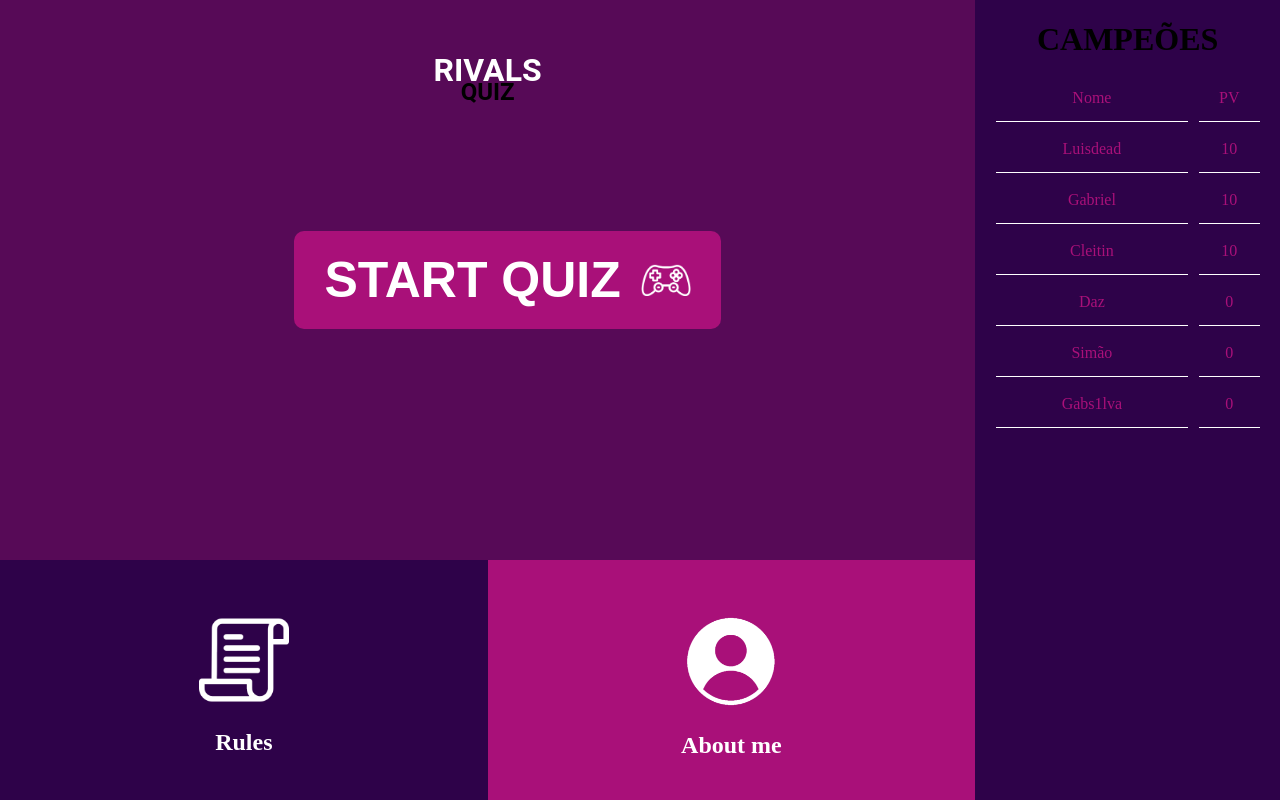
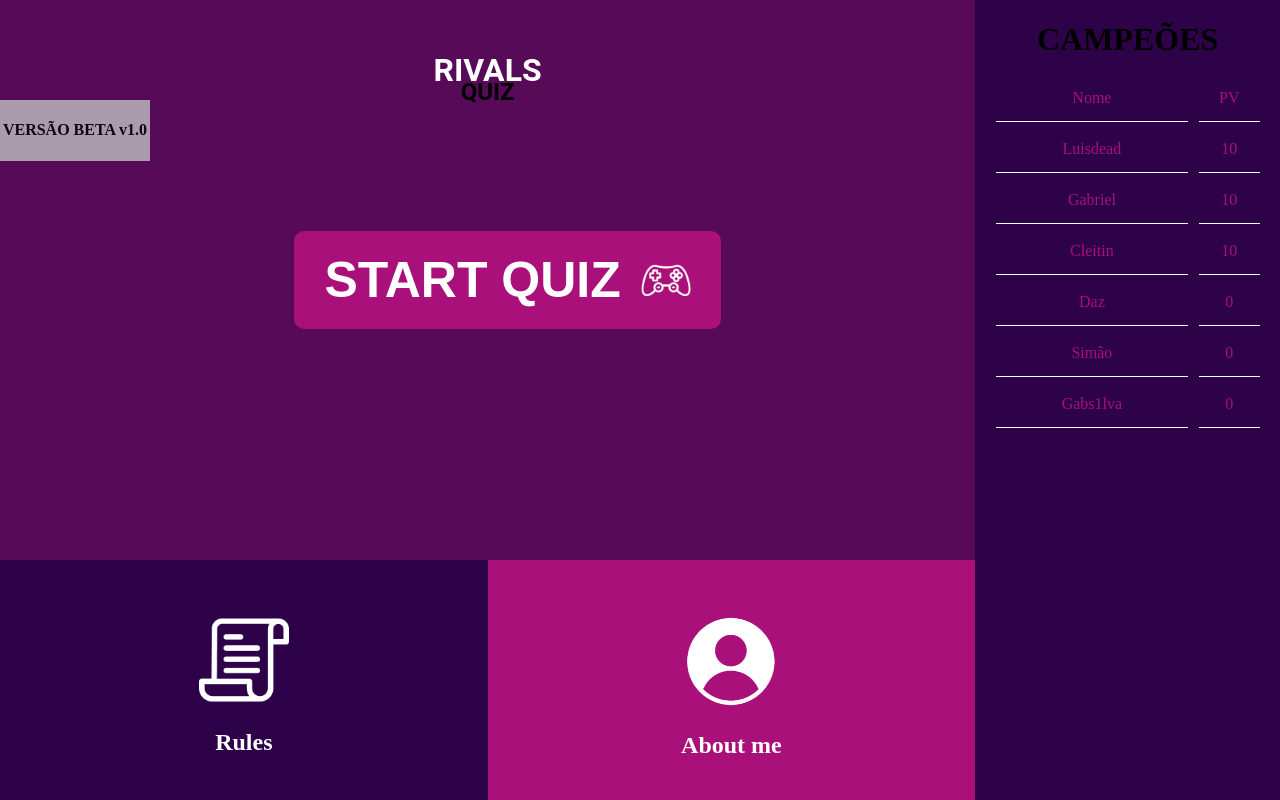
Before and after one commit to GuiHQz/quiz-final, a React (Vite) app: page / in a window 1280 px wide. Built offline with nearby package versions, Linux system fonts and the light colour scheme.

Commit message:
feat: Adição versão na tela

```diff
--- a/src/features/pages/Home/index.tsx
+++ b/src/features/pages/Home/index.tsx
@@ -2,6 +2,7 @@ import * as Styles from "./styles"
 import React, { useEffect } from "react";
 import { useNavigate } from "react-router-dom";
 import { Button } from "../../components/Button";
+import { Version } from "../../../components/Version";
 import { Champions } from "../../components/Champions";
 import userLogo from "../../../assets/imgs/user-logo.png"
 import iconList from "../../../assets/imgs/form-list.png"
@@ -13,6 +14,7 @@ const Home = () => {
   return (
     <Styles.Container>
       <Styles.BlockOne>
+        <Version />
         <Styles.Body>
           <h1>RIVALS</h1>
           <h2>QUIZ</h2>
--- a/src/features/pages/Quiz/index.tsx
+++ b/src/features/pages/Quiz/index.tsx
@@ -2,6 +2,7 @@ import React, { useEffect, useState } from "react";
 import * as Styles from "./styles";
 import { Scoreboard } from "../../components/Scoreboard";
 import { ToggleQuestions } from "../../components/ToggleQuestions";
+import { Version } from "../../../components/Version";
 
 export type AllTypeQuestions = "QP1" | "QP2" | "QP3" | "QP4" | "QP5";
 
@@ -29,6 +30,7 @@ const Quiz = () => {
           scorePTwo={0}
         />
       </Styles.Scoreboard>
+      <Version />
       <Styles.Toggle>
         <Styles.ToggleWrapper>
           <button onClick={() => onChangeQuestion("QP1")}>QP1</button>
```
